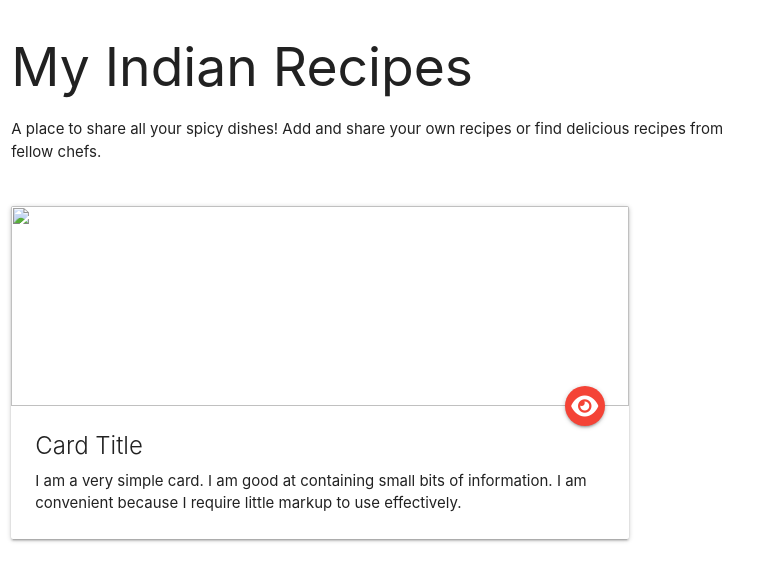
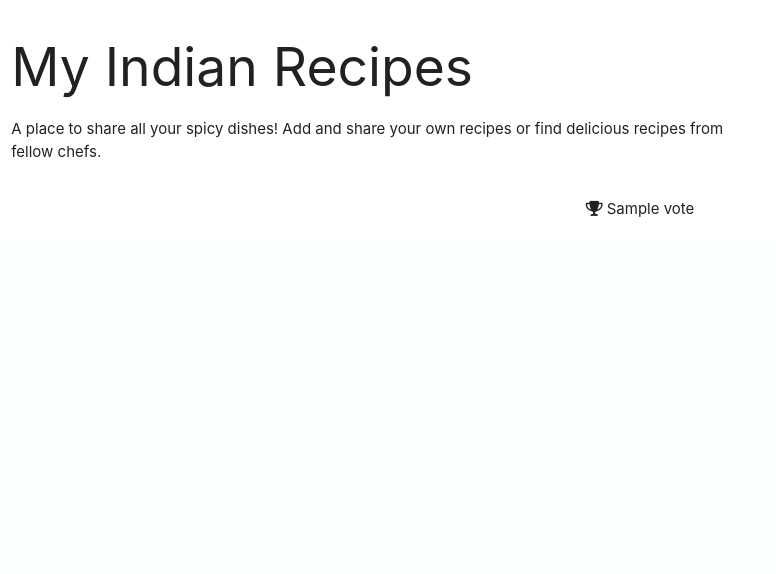
Before and after one commit to elliemcavoy/my-indian-recipebook, a Flask app: page / in a window 1280 px wide. Shown: the part 668-1242 px from the top of the page, without its empty margins (0-776 px from the left). After the commit the page ends 885 px from the top, so only its background shows below. Run offline with Flask 2, Linux system fonts and the light colour scheme; a database or web service that is not in the repository returns one stand-in record (values such as "Sample title"); some libraries are stand-ins or nearby versions.

Commit message:
Counter functionality added to find most upvoted recipes and data shown on index.html

```diff
--- a/app.py
+++ b/app.py
@@ -1,5 +1,6 @@
 import os
 import random
+import json
 from flask import (
     Flask, flash, render_template,
     redirect, request, session, url_for)
@@ -8,6 +9,7 @@ from flask_pymongo import PyMongo
 from flask_paginate import Pagination, get_page_parameter, get_page_args
 from bson.objectid import ObjectId
 from werkzeug.security import generate_password_hash, check_password_hash
+from collections import Counter
 if os.path.exists("env.py"):
     import env
 
@@ -23,7 +25,24 @@ mongo = PyMongo(app)
 @app.route("/")
 @app.route("/index")
 def index():
-    return render_template("index.html")
+    x=[]
+    results=mongo.db.vote.find({"vote": "upvote"})
+    #recipe_name=results('recipe_name')
+    for item in results:
+
+        recipe_name=item.get('recipe_name')
+        x.append(recipe_name)
+        counter1=Counter(x)
+        votes=dict(counter1.most_common(3))
+
+    print(x)
+    print(votes)
+
+    #counter1=Counter({results})
+    #common_element=counter1.most_common(2)
+
+    return render_template("index.html", results=results, votes=votes)
+
 
 
 @app.route("/register", methods=["GET", "POST"])
@@ -208,7 +227,10 @@ def voting(recipe):
         flash("Thank you for voting")
         return render_template("recipecard.html", recipe=recipe, method=method)
 
-
+@app.route("/highest_rated")
+def highest_rated():
+    list=mongo.db.vote.find({"vote": "upvote"})
+    print(list)
 
 
 
--- a/templates/index.html
+++ b/templates/index.html
@@ -28,18 +28,13 @@
 </section>
 
 <div class="row">
-  <div class="col s12 m6">
-    <div class="card">
-      <div class="card-image">
-        <img src="">
-        <a class="btn-floating halfway-fab waves-effect waves-light red"><i class="fas fa-eye"></i></a>
-      </div>
-      <div class="card-content">
-        <span class="card-title">Card Title</span>
-        <p>I am a very simple card. I am good at containing small bits of information. I am convenient because I require little markup to use effectively.</p>
-      </div>
+  {% for vote in votes %}
+    <div class="col s12 center-align">
+      <i class="fas fa-trophy"></i>
+      {{vote}}
+
     </div>
-  </div>
+  {% endfor %}
 </div>
 
 {% endblock %}
```
